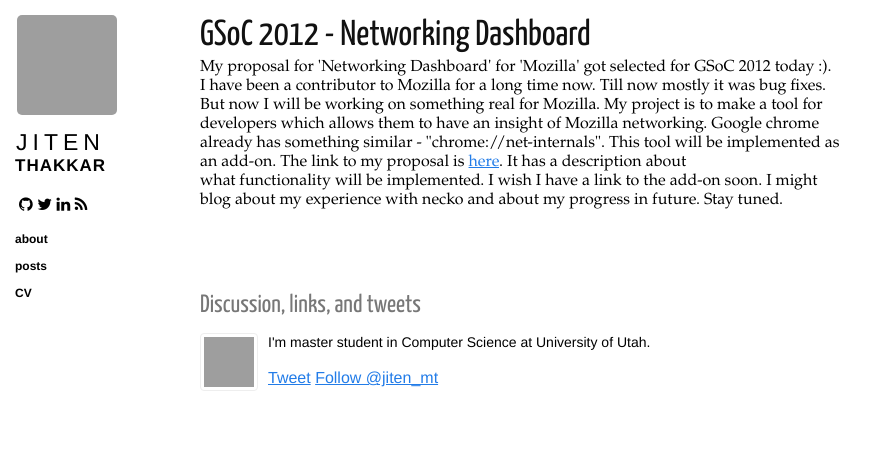
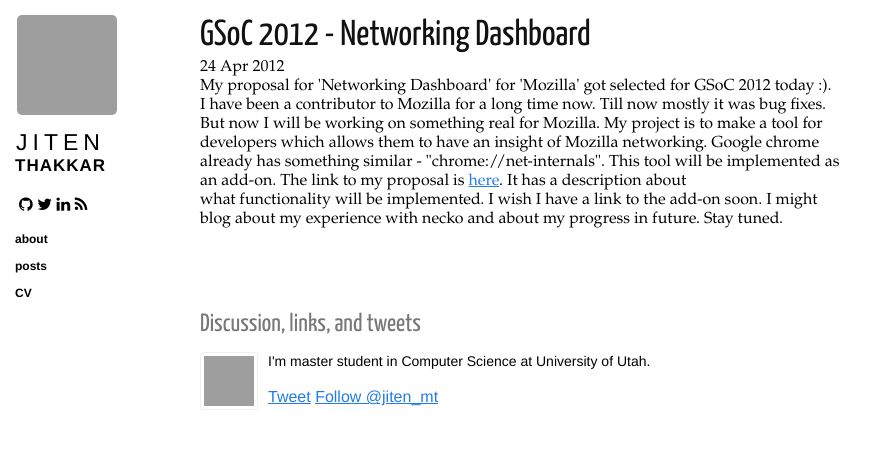
Before and after one commit to jiten-thakkar/jiten-thakkar.github.io, a Jekyll site: the page built from _posts/2012-04-24-gsoc-2012-networking-dashboard.html, in a window 1280 px wide, cut to the strip 0-449 px from the top of the page. Shown: the whole strip, without its empty margins (0-887 px from the left). Built offline with Jekyll 4.4.1, drawn with Linux system fonts in a browser that asks for light colours; nearby versions of some CDN libraries; comment, search, counter and statistics services are not loaded; grey boxes are pictures that could not be loaded.

Commit message:
Adding dates to blogs

```diff
--- a/_layouts/post.html
+++ b/_layouts/post.html
@@ -6,6 +6,7 @@
   <h1>
     <a href="{{ page.url }}">{{ page.title }}</a>
   </h1>
+  <span class="post-date">{{ page.date | date_to_string }}</span>
 
   {{ content }}
 
--- a/index.html
+++ b/index.html
@@ -8,7 +8,7 @@
     {% for post in site.posts %}
       {% unless post.draft %}
       <li>
-        <a href="{{ post.url }}">{{ post.title }}</a>
+        {{ post.date | date_to_string }} &raquo; <a href="{{ post.url }}">{{ post.title }}</a>
       </li>
       {% endunless %}
     {% endfor %}
```
